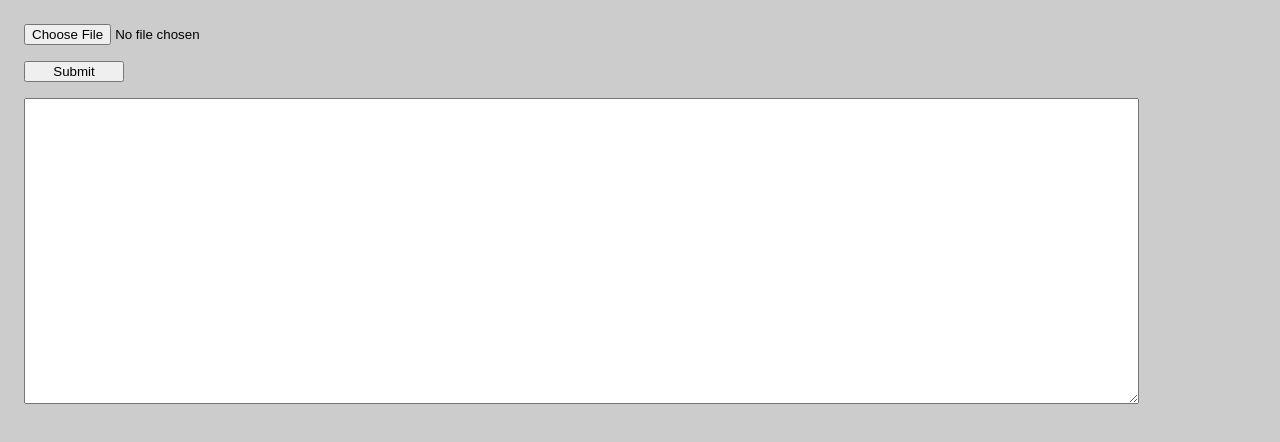
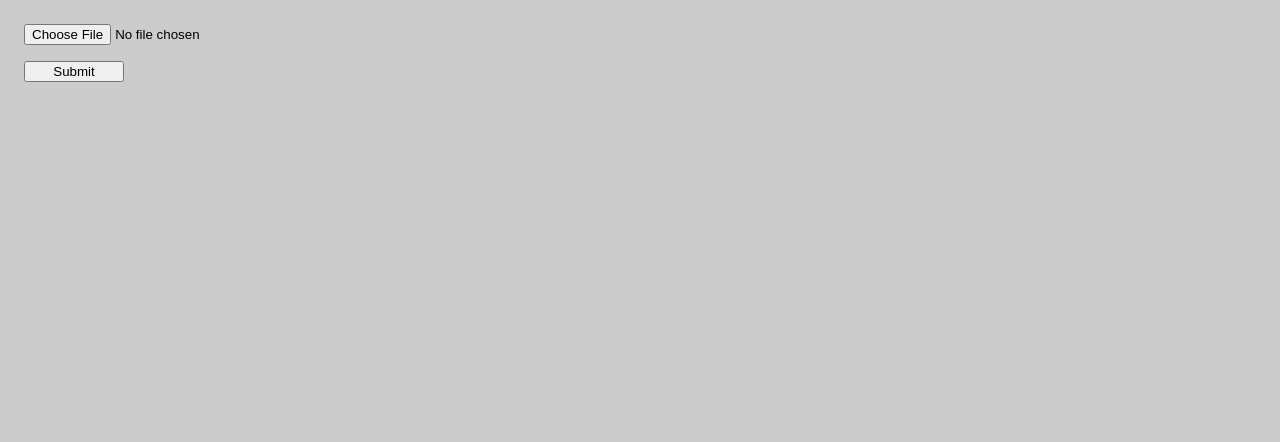
Before and after one commit to LoamySand/chronicle-formatter, a plain HTML site: page index.html in a window 1280 px wide. Drawn offline with Linux system fonts and the light colour scheme.

Commit message:
remove txt area

```diff
--- a/index.html
+++ b/index.html
@@ -11,7 +11,7 @@
       <input type="file" id="csvInput" accept=".csv" />
       <input type="submit" value="Submit" />
     </form>
-    <textarea name="" id="csvResult" cols="30" rows="10"></textarea>
+    <!-- <textarea name="" id="csvResult" cols="30" rows="10"></textarea> -->
 
     <script src="formatter.js"></script>
   </body>
```
